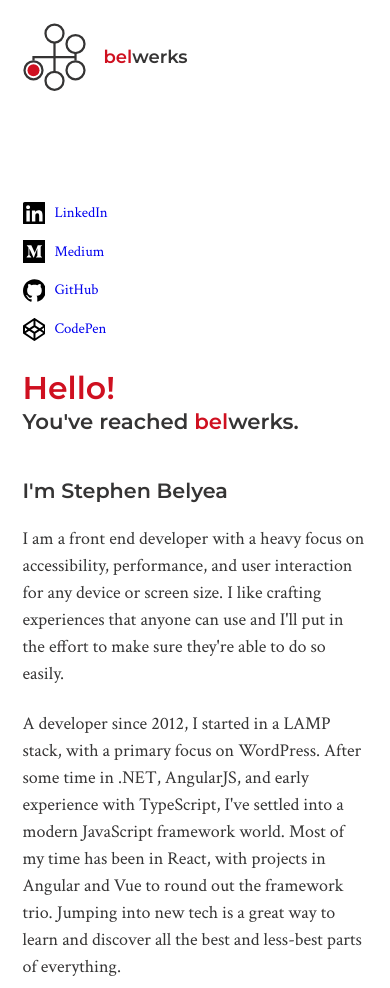
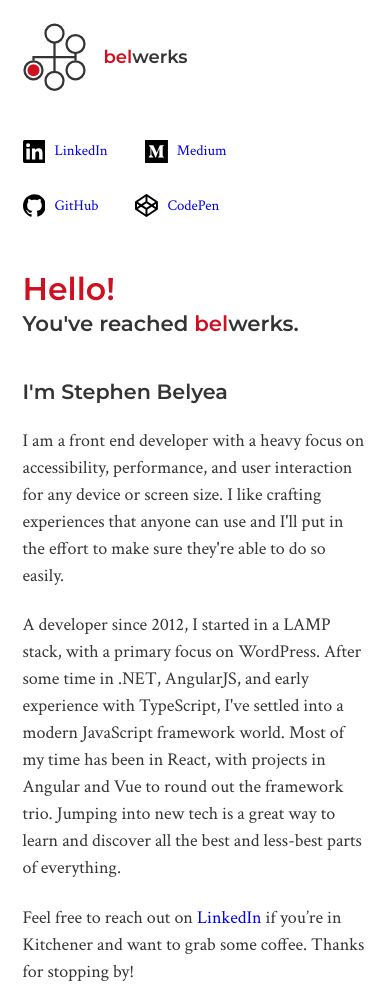
Before and after one commit to stephenbelyea/belwerks-blog, a Gatsby site: page / in a window 390 px wide. Shown: the top 988 px of the page. Built offline with nearby package versions, Linux system fonts and the light colour scheme; Gatsby itself is replaced by a stand-in of ours.

Commit message:
Responsive styling for social links

```diff
--- a/static/styles.css
+++ b/static/styles.css
@@ -432,6 +432,17 @@ li > ul {
     margin: 0.25rem 1rem 0 0;
   }
 
+  ul.social {
+    margin: 1.5rem 0 2rem;
+    display: flex;
+    flex-wrap: wrap;
+    justify-content: flex-start;
+  }
+
+  ul.social li {
+    margin-right: 2rem;
+  }
+
   h1 {
     font-size: 1.75rem;
   }
```
